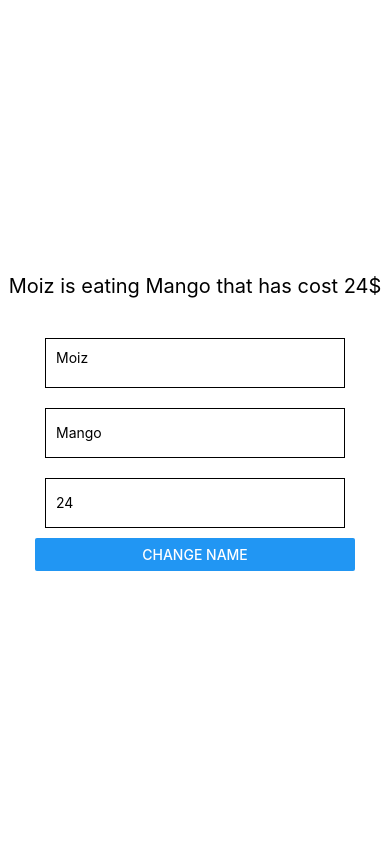
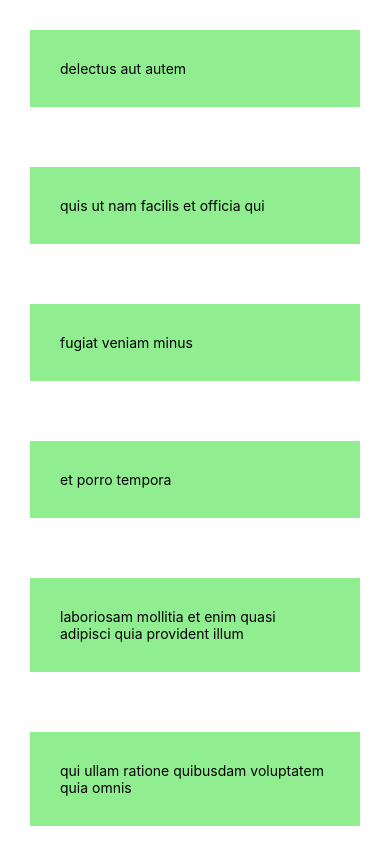
Before and after one commit to Moizasif/react-native-expo, a React Native app: screen / in a window 390 px wide. Built offline with nearby package versions, Linux system fonts and the light colour scheme.

Commit message:
List View

```diff
--- a/App.js
+++ b/App.js
@@ -1,39 +1,77 @@
-import { StatusBar } from 'expo-status-bar';
 import React,  {useState} from 'react';
-import { Button, StyleSheet, Text, TextInput, View } from 'react-native';
+import { ScrollView, StyleSheet, Text, View } from 'react-native';
 
 export default function App() {
-  const [user, setUser] = useState("Moiz");
-  const [fruit, setFruit] = useState({name: "Mango", price: 24});
-  const pressHanddler = () => {
-    setUser("Asif");
-    setFruit({name:"Apple", price: 120})
-  }
+  const [todos, setTodos] = useState([{
+    "userId": 1,
+    "id": 1,
+    "title": "delectus aut autem",
+    "completed": false
+  },
+  {
+    "userId": 1,
+    "id": 2,
+    "title": "quis ut nam facilis et officia qui",
+    "completed": false
+  },
+  {
+    "userId": 1,
+    "id": 3,
+    "title": "fugiat veniam minus",
+    "completed": false
+  },
+  {
+    "userId": 1,
+    "id": 4,
+    "title": "et porro tempora",
+    "completed": true
+  },
+  {
+    "userId": 1,
+    "id": 5,
+    "title": "laboriosam mollitia et enim quasi adipisci quia provident illum",
+    "completed": false
+  },
+  {
+    "userId": 1,
+    "id": 6,
+    "title": "qui ullam ratione quibusdam voluptatem quia omnis",
+    "completed": false
+  },
+  {
+    "userId": 1,
+    "id": 7,
+    "title": "illo expedita consequatur quia in",
+    "completed": false
+  },
+  {
+    "userId": 1,
+    "id": 8,
+    "title": "quo adipisci enim quam ut ab",
+    "completed": true
+  },
+  {
+    "userId": 1,
+    "id": 9,
+    "title": "molestiae perspiciatis ipsa",
+    "completed": false
+  },
+  {
+    "userId": 1,
+    "id": 10,
+    "title": "illo est ratione doloremque quia maiores aut",
+    "completed": true
+  }])
   return (
     <View style={styles.container}>
-      <Text style={styles.mytext}>{user} is eating {fruit.name} that has cost {fruit.price}$</Text>
-      <View style={styles.button}>
-        <TextInput style={styles.textinput}
-        multiline
-        placeholder="Enter Username"
-        onChangeText={(user) => setUser(user)}
-        value={user}
-        />
-        <TextInput style={styles.textinput}
-        placeholder="Enter Fruit name"
-        onChangeText={(text) => setFruit({...fruit, name:text})}
-        value={fruit.name}
-        />
-        <TextInput style={styles.textinput}
-        keyboardType="numeric"
-        placeholder="Enter Price"
-        onChangeText={(price) => setFruit({...fruit, price:price})}
-        value={fruit.price}
-        />
-        <Button title="Change Name"
-        onPress={pressHanddler}
-        /></View>
-      <StatusBar style="auto" />
+      <ScrollView>
+     {todos.map(todo => {
+       return( <View key={todo.id} style={styles.todo}>
+           <Text>{todo.title}</Text>
+         </View>
+       )
+     })}
+     </ScrollView>
     </View>
   );
 }
@@ -42,21 +80,14 @@ const styles = StyleSheet.create({
   container: {
     flex: 1,
     backgroundColor: '#fff',
-    alignItems: 'center',
-    justifyContent: 'center',
+    // alignItems: 'center',
+    // justifyContent: 'center',
   },
-  mytext: {
-   fontSize: 20
-  },
-  button: {
-    marginTop: 30
-  },
-  textinput: {
-    borderWidth: 1,
-    borderColor: "black",
-    width:300,
-    height:50,
-    padding:10,
-    margin:10
+  todo:{
+    margin: 30,
+    backgroundColor: "lightgreen",
+    fontSize: 30,
+    padding: 30
+
   }
 });
```
